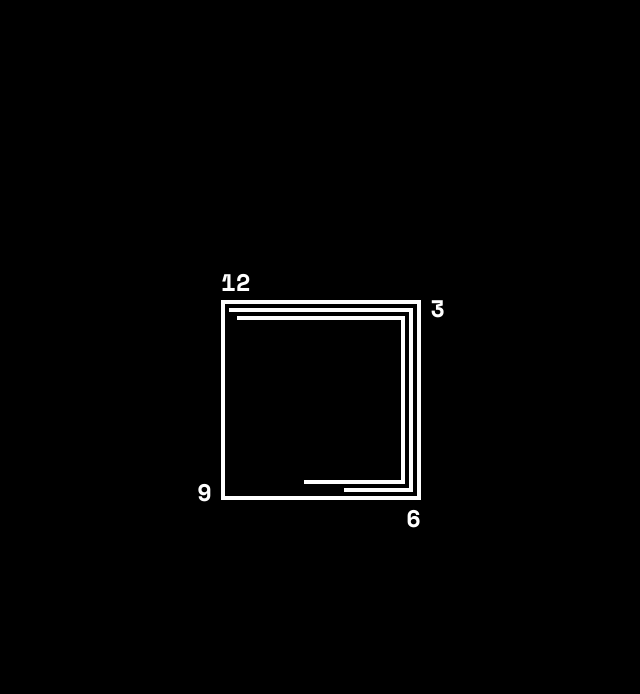
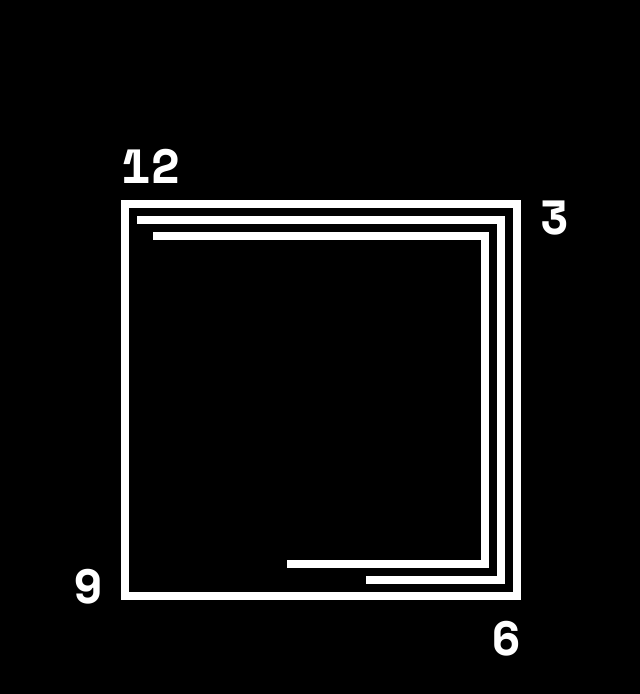
Before and after one commit to interfinityOfficial/100DaysOfWebComponents, a website: page public/15/index.html in a window 1280 px wide. Shown: the whole page, without its empty margins (319-959 px from the left). Drawn offline with Linux system fonts and the light colour scheme.

Commit message:
Fixed Size Problem

```diff
--- a/public/15/index.html
+++ b/public/15/index.html
@@ -66,8 +66,8 @@
 
       .clock {
         position: relative;
-        width: min(70vw, 200px);
-        height: min(70vw, 200px);
+        width: min(70vw, 400px);
+        height: min(70vw, 400px);
       }
 
       .second,
@@ -78,17 +78,17 @@
         left: 50%;
         transform: translate(-50%, -50%);
         /* outline: 4px solid rgb(50, 50, 50); */
-        outline-offset: calc(min(1.4vw, 4px) * -1);
+        outline-offset: calc(min(1.4vw, 8px) * -1);
       }
 
       .second {
-        width: calc(100% - min(1.4vw, 4px) * 8);
-        height: calc(100% - min(1.4vw, 4px) * 8);
+        width: calc(100% - min(1.4vw, 8px) * 8);
+        height: calc(100% - min(1.4vw, 8px) * 8);
       }
 
       .minute {
-        width: calc(100% - min(1.4vw, 4px) * 4);
-        height: calc(100% - min(1.4vw, 4px) * 4);
+        width: calc(100% - min(1.4vw, 8px) * 4);
+        height: calc(100% - min(1.4vw, 8px) * 4);
       }
 
       .hour {
@@ -118,7 +118,7 @@
         top: 0;
         left: 0;
         width: 100%;
-        height: min(1.4vw, 4px);
+        height: min(1.4vw, 8px);
       }
 
       .second-right,
@@ -128,7 +128,7 @@
         top: 0;
         right: 0;
         height: 100%;
-        width: min(1.4vw, 4px);
+        width: min(1.4vw, 8px);
       }
 
       .second-bottom,
@@ -138,7 +138,7 @@
         bottom: 0;
         right: 0;
         width: 100%;
-        height: min(1.4vw, 4px);
+        height: min(1.4vw, 8px);
       }
 
       .second-left,
@@ -148,7 +148,7 @@
         left: 0;
         bottom: 0;
         height: 100%;
-        width: min(1.4vw, 4px);
+        width: min(1.4vw, 8px);
       }
 
       .hour-text-1,
@@ -158,28 +158,28 @@
         position: absolute;
         font-family: "SpaceMonoBold", monospace;
         font-weight: bold;
-        font-size: min(8.4vw, 24px);
+        font-size: min(8.4vw, 48px);
         color: #fff;
       }
 
       .hour-text-1 {
-        top: calc(min(12.5125vw, 35.75px) * -1);
+        top: calc(min(12.5125vw, 71.5px) * -1);
         left: 0;
       }
 
       .hour-text-2 {
-        top: calc(min(3.5vw, 10px) * -1);
-        right: calc(min(8.4vw, 24px) * -1);
+        top: calc(min(3.5vw, 20px) * -1);
+        right: calc(min(8.4vw, 48px) * -1);
       }
 
       .hour-text-3 {
-        bottom: calc(min(12.5125vw, 35.75px) * -1);
+        bottom: calc(min(12.5125vw, 71.5px) * -1);
         right: 0;
       }
 
       .hour-text-4 {
-        bottom: calc(min(3.5vw, 10px) * -1);
-        left: calc(min(8.4vw, 24px) * -1);
+        bottom: calc(min(3.5vw, 20px) * -1);
+        left: calc(min(8.4vw, 48px) * -1);
       }
     </style>
 
```
